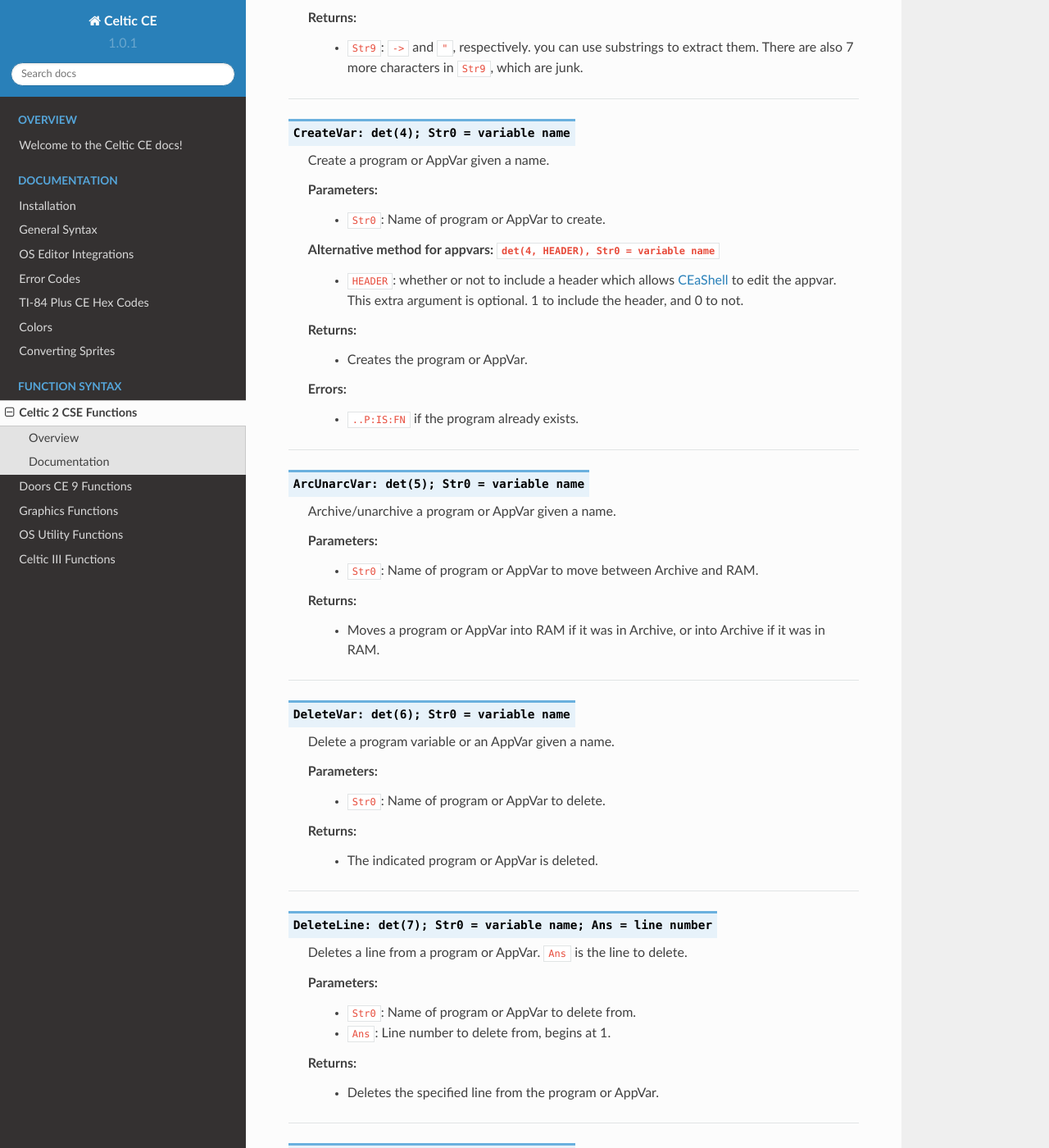
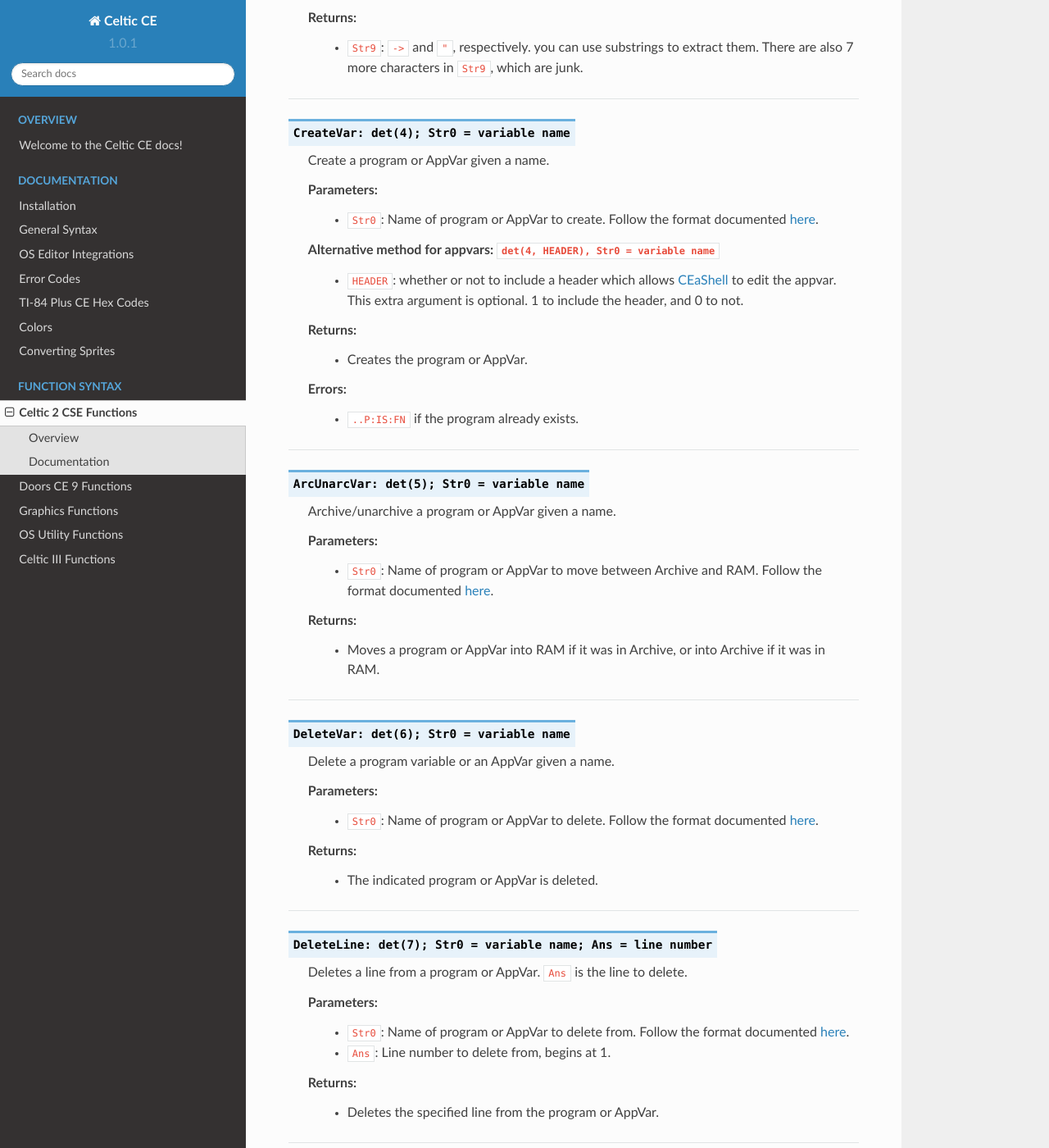
Before and after one commit to RoccoLoxPrograms/CelticCE, a Sphinx documentation site: the page built from docs/csefunctions.rst, in a window 1280 px wide and 1400 px high, scrolled down 1848 px. Shown: the whole window at 82% size. Built offline with Sphinx 7.4.7 and the Read the Docs theme 2.0.0, drawn with Linux system fonts in a browser that asks for light colours; some of the changed text lies outside the part shown.

Commit message:
Improve clarity in docs
Co-Authored-By: RoccoLox Programs <roccoloxprograms2018@gmail.com>

```diff
--- a/docs/csefunctions.rst
+++ b/docs/csefunctions.rst
@@ -16,7 +16,7 @@
         If you attempt to read the line of an assembly program, there is a risk of a reset. If Celtic passes an invalid token to ``Str9``, it could cause a RAM clear.
 
     Parameters:
-     * ``Str0``: Name of program to read from.
+     * ``Str0``: Name of file to read from. Follow the format documented `here <gensyntax.html#argument-types>`__.
      * ``Ans``: Line number to read from, begins at 1.
 
     Returns:
@@ -34,7 +34,7 @@
     Replaces (overwrites) a line in a program or AppVar. ``Ans`` refers to the line to replace.
 
     Parameters:
-     * ``Str0``: Name of file to read from.
+     * ``Str0``: Name of file to read from. Follow the format documented `here <gensyntax.html#argument-types>`__.
      * ``Ans``: Line number to replace, begins at 1.
      * ``Str9``: Contents to replace the line with.
 
@@ -52,7 +52,7 @@
     Inserts a line into a program or AppVar. ``Ans`` refers to the line number to write to.
 
     Parameters:
-     * ``Str0``: Name of file to write to.
+     * ``Str0``: Name of file to write to. Follow the format documented `here <gensyntax.html#argument-types>`__.
      * ``Ans``: Line number to write to, begins at 1.
      * ``Str9``: Material to insert into a program. The line that was occupied is shifted down one line and this string is inserted into the resulting location.
 
@@ -79,7 +79,7 @@
     Create a program or AppVar given a name.
 
     Parameters:
-     * ``Str0``: Name of program or AppVar to create.
+     * ``Str0``: Name of program or AppVar to create. Follow the format documented `here <gensyntax.html#argument-types>`__.
 
     Alternative method for appvars: ``det(4, HEADER), Str0 = variable name``
      * ``HEADER``: whether or not to include a header which allows `CEaShell <https://github.com/roccoloxprograms/shell>`__ to edit the appvar. This extra argument is optional. 1 to include the header, and 0 to not.
@@ -97,7 +97,7 @@
     Archive/unarchive a program or AppVar given a name.
 
     Parameters:
-     * ``Str0``: Name of program or AppVar to move between Archive and RAM.
+     * ``Str0``: Name of program or AppVar to move between Archive and RAM. Follow the format documented `here <gensyntax.html#argument-types>`__.
 
     Returns:
      * Moves a program or AppVar into RAM if it was in Archive, or into Archive if it was in RAM.
@@ -109,7 +109,7 @@
     Delete a program variable or an AppVar given a name.
 
     Parameters:
-     * ``Str0``: Name of program or AppVar to delete.
+     * ``Str0``: Name of program or AppVar to delete. Follow the format documented `here <gensyntax.html#argument-types>`__.
 
     Returns:
      * The indicated program or AppVar is deleted.
@@ -121,7 +121,7 @@
     Deletes a line from a program or AppVar. ``Ans`` is the line to delete.
 
     Parameters:
-     * ``Str0``: Name of program or AppVar to delete from.
+     * ``Str0``: Name of program or AppVar to delete from. Follow the format documented `here <gensyntax.html#argument-types>`__.
      * ``Ans``: Line number to delete from, begins at 1.
 
     Returns:
@@ -134,7 +134,7 @@
     Output a status string describing a program or AppVar's current state, including size, visibility, and more.
 
     Parameters:
-     * ``Str0``: Name of program or AppVar to examine.
+     * ``Str0``: Name of program or AppVar to examine. Follow the format documented `here <gensyntax.html#argument-types>`__.
 
     Returns:
      * ``Str9``: Contains a 9 byte output code.
@@ -200,7 +200,7 @@
     Parameters:
      * ``function``: The requested behavior of the function. Can be 0, 1, or 2.
      * ``temp_prog_number``: The number of the ``XTEMP`` program to create/delete. This must be within 0 - 15.
-     * ``Ans``: Name of program to copy from.
+     * ``Ans``: Name of program to copy from. Follow the format documented `here <gensyntax.html#argument-types>`__.
 
     Returns:
      * Completes the specified function.
```
Also changed, not shown: docs/celticiiifunctions.rst (+4 -4 lines), docs/osutilityfunctions.rst (+8 -8 lines), 1 other file.
